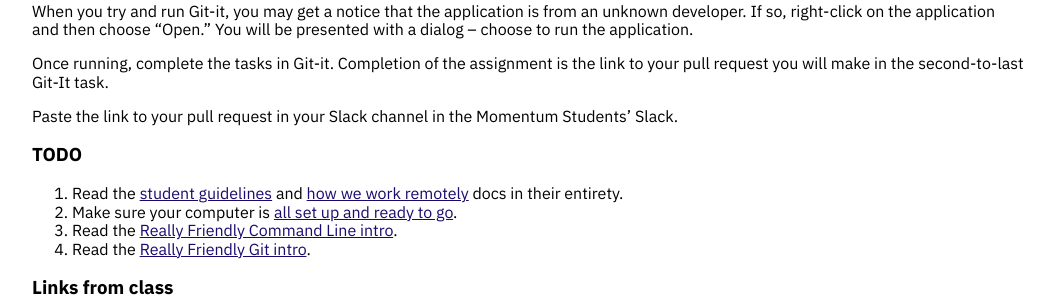
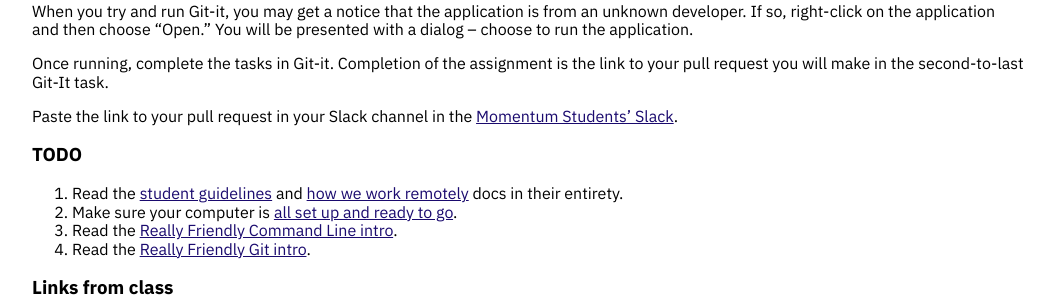
Before and after one commit to momentum-team-4/momentum-team-4.github.io, a Jekyll site: the page built from _posts/2020-08-10-welcome.md, in a window 1280 px wide. Shown: the part 603-903 px from the top of the page, without its empty margins (112-1167 px from the left). Built offline with Jekyll 4.4.1, drawn with Linux system fonts in a browser that asks for light colours; nearby versions of some CDN libraries; library files that are not in the unit come from our copies; part of the change alters nothing that is shown.

```diff
--- a/_posts/2020-08-10-welcome.md
+++ b/_posts/2020-08-10-welcome.md
@@ -27,7 +27,7 @@ When you try and run Git-it, you may get a notice that the application is from a
 
 Once running, complete the tasks in Git-it. Completion of the assignment is the link to your pull request you will make in the second-to-last Git-It task.
 
-Paste the link to your pull request in your Slack channel in the Momentum Students' Slack.
+Paste the link to your pull request in your Slack channel in the [Momentum Students' Slack](https://momentumstudentshq.slack.com).
 
 ### TODO
 
```
Also changed, not shown: test.txt (added).
